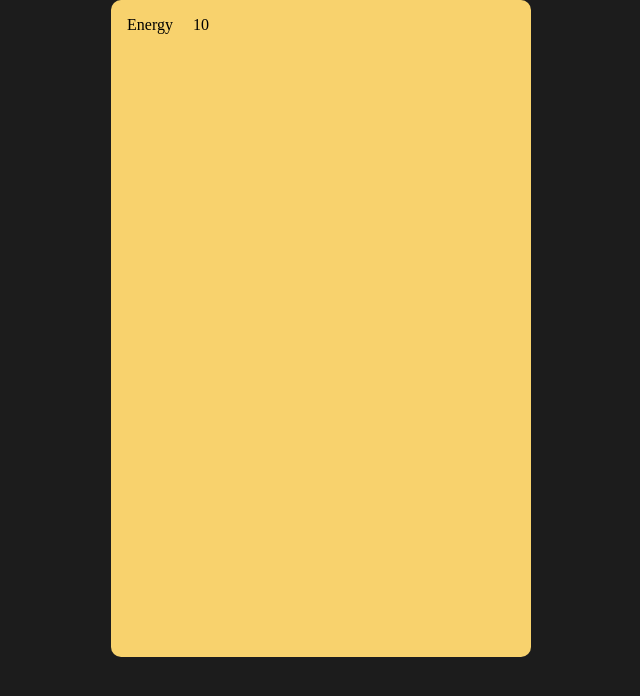
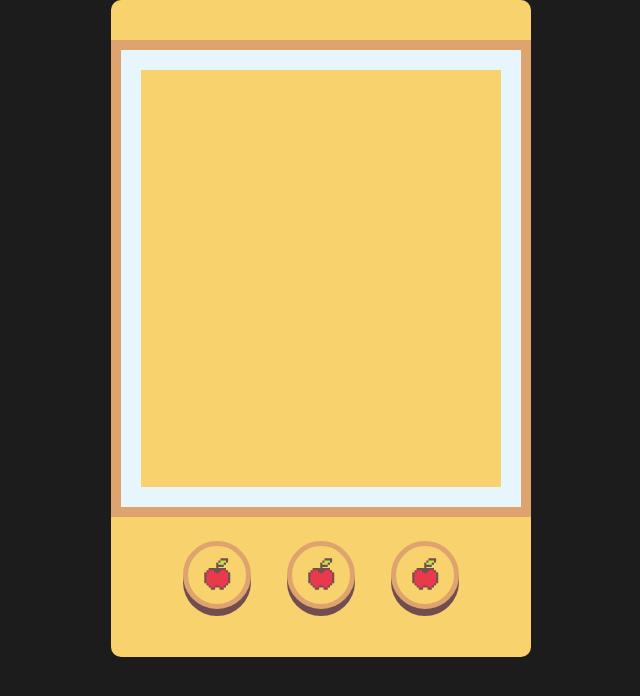
Before and after one commit to Sumick/tamagotchi, a plain HTML site: page index.html in a window 1280 px wide. Shown: the whole page, without its empty margins (319-959 px from the left). Drawn offline with Linux system fonts and the light colour scheme.

Commit message:
feat: create frame ui

```diff
--- a/index.html
+++ b/index.html
@@ -7,7 +7,18 @@
   </head>
   <body>
     <div class="gameBoy">
-      <p class="bar">Energy <span class="health" /></p>
+      <div class="gameBoyFrame"></div>
+      <nav class="navigation">
+        <button class="gameBoyButton">
+          <img src="./assets/apple.png" alt="Apple from my gameboy button">
+        </button>
+        <button class="gameBoyButton">
+          <img src="./assets/apple.png" alt="Apple from my gameboy button">
+        </button>
+        <button class="gameBoyButton">
+          <img src="./assets/apple.png" alt="Apple from my gameboy button">
+        </button>
+      </nav>
     </div>
 
     <script src="./app.js" type="module"></script>
--- a/styles.css
+++ b/styles.css
@@ -25,4 +25,36 @@ body {
   border-radius: 10px;
   margin: 0 auto;
   height: 657px;
+  padding-top: 40px;
 }
+
+.gameBoyFrame {
+  width: 100%;
+  height: 477px;
+  border: 10px solid #DFA46D;
+  box-shadow: inset 0px 0px 0px 20px #E7F6FD;
+}
+
+.gameBoyButton {
+  /* Yellow */
+  width: 68px;
+  height: 68px;
+  background: #F8D26D;
+  cursor: pointer;
+  /* Timber */
+  border-radius: 50%;
+  border: 5px solid #DFA46D;
+  /* Button shadow */
+
+  box-shadow: 0px 7px 0px #724D50;
+}
+
+.navigation {
+  display: flex;
+  justify-content: center;
+  padding: 24px 0 48px 0;
+}
+
+.navigation button:nth-of-type(2) {
+  margin: 0 36px;
+}
```
Also changed, not shown: assets/apple.png (added).
